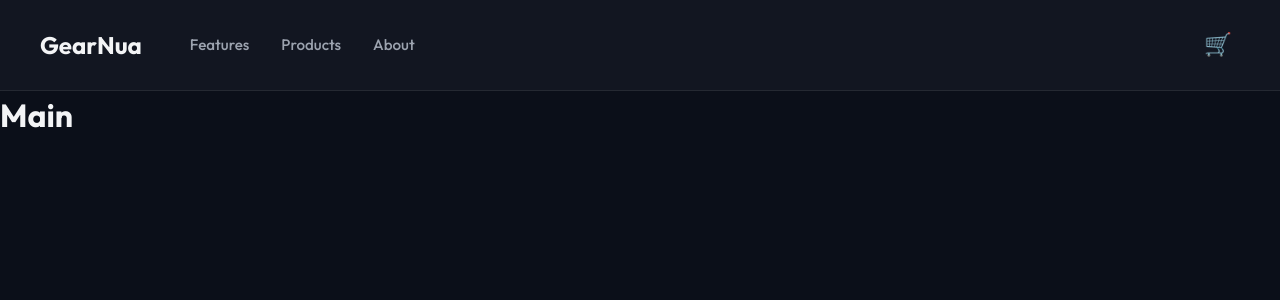
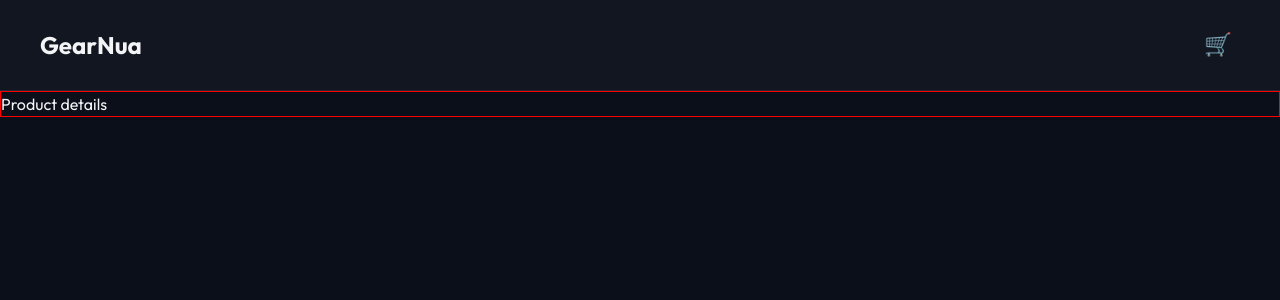
Before and after one commit to nitink3450/outdoor-gear-store, a React (Vite) app: page /product/1 in a window 1280 px wide. Shown: the top 300 px of the page. Built offline with nearby package versions, Linux system fonts and the light colour scheme.

Commit message:
feat: implement cart state management with context and product details routing

```diff
--- a/package.json
+++ b/package.json
@@ -11,7 +11,8 @@
   },
   "dependencies": {
     "react": "^19.2.6",
-    "react-dom": "^19.2.6"
+    "react-dom": "^19.2.6",
+    "react-router-dom": "^7.16.0"
   },
   "devDependencies": {
     "@eslint/js": "^10.0.1",
--- a/src/App.tsx
+++ b/src/App.tsx
@@ -1,14 +1,18 @@
+import { Outlet } from "react-router-dom";
 import { Header } from "./components/Header";
+import { CartProvider } from "./stores/CartProvider";
 import { SITE_CONFIG } from "./data/config";
 
 function App() {
   return (
-    <div>
-      <Header siteName={SITE_CONFIG.name} cartCount={0} />
-      <main>
-        <h1>Main</h1>
-      </main>
-    </div>
+    <CartProvider>
+      <div>
+        <Header siteName={SITE_CONFIG.name} />
+        <main>
+          <Outlet />
+        </main>
+      </div>
+    </CartProvider>
   );
 }
 
--- a/src/components/Header.tsx
+++ b/src/components/Header.tsx
@@ -1,41 +1,29 @@
 import type { FC } from "react";
+import { Link } from "react-router-dom";
+import { useCart } from "../stores/CartContext";
 import styles from "./Header.module.scss";
 
 interface HeaderProps {
   siteName: string;
-  cartCount: number;
 }
 
-export const Header: FC<HeaderProps> = ({ siteName, cartCount }) => {
+export const Header: FC<HeaderProps> = ({ siteName }) => {
+  const { cartCount } = useCart();
+
   return (
     <header className={styles.header}>
       <div className={styles.container}>
         <div className={styles.leftGroup}>
-          <div className={styles.logo}>{siteName}</div>
-          <nav>
-            <ul className={styles.nav}>
-              <li>
-                <a href="#features" className={styles.navLink}>
-                  Features
-                </a>
-              </li>
-              <li>
-                <a href="#products" className={styles.navLink}>
-                  Products
-                </a>
-              </li>
-              <li>
-                <a href="#about" className={styles.navLink}>
-                  About
-                </a>
-              </li>
-            </ul>
-          </nav>
+          <Link to="/" className={styles.logo}>
+            {siteName}
+          </Link>
         </div>
         <div className={styles.rightGroup}>
           <div className={styles.cartContainer}>
             <span className={styles.cartIcon}>🛒</span>
-            {cartCount > 0 && <span className={styles.cartCount}>{cartCount}</span>}
+            {cartCount > 0 && (
+              <span className={styles.cartCount}>{cartCount}</span>
+            )}
           </div>
         </div>
       </div>
--- a/src/main.tsx
+++ b/src/main.tsx
@@ -1,10 +1,11 @@
 import { StrictMode } from "react";
 import { createRoot } from "react-dom/client";
+import { RouterProvider } from "react-router-dom";
+import { router } from "./router";
 import "./styles/globals.scss";
-import App from "./App.tsx";
 
 createRoot(document.getElementById("root")!).render(
   <StrictMode>
-    <App />
-  </StrictMode>,
+    <RouterProvider router={router} />
+  </StrictMode>
 );
--- /dev/null
+++ b/src/pages/ProductDetails.module.scss
@@ -0,0 +1,3 @@
+.container {
+  border: 1px solid red;
+}
--- /dev/null
+++ b/src/pages/ProductDetails.tsx
@@ -0,0 +1,5 @@
+import styles from "./ProductDetails.module.scss";
+
+export default function ProductDetails() {
+  return <div className={styles.container}>Product details</div>;
+}
--- /dev/null
+++ b/src/router/index.tsx
@@ -0,0 +1,16 @@
+import { createBrowserRouter } from "react-router-dom";
+import App from "../App";
+import ProductDetails from "../pages/ProductDetails";
+
+export const router = createBrowserRouter([
+  {
+    path: "/",
+    element: <App />,
+    children: [
+      {
+        path: "product/:id",
+        element: <ProductDetails />,
+      },
+    ],
+  },
+]);
--- /dev/null
+++ b/src/stores/CartContext.tsx
@@ -0,0 +1,27 @@
+import { createContext, useContext } from "react";
+
+export interface CartItem {
+  id: number;
+  title: string;
+  price: number;
+  image: string;
+  quantity: number;
+}
+
+export interface CartContextType {
+  cartItems: CartItem[];
+  cartCount: number;
+  addToCart: (product: { id: number; title: string; price: number; image: string }) => void;
+  removeFromCart: (id: number) => void;
+  clearCart: () => void;
+}
+
+export const CartContext = createContext<CartContextType | undefined>(undefined);
+
+export const useCart = () => {
+  const context = useContext(CartContext);
+  if (!context) {
+    throw new Error("useCart must be used within a CartProvider");
+  }
+  return context;
+};
--- /dev/null
+++ b/src/stores/CartProvider.tsx
@@ -0,0 +1,58 @@
+import { useState, useEffect } from "react";
+import type { ReactNode } from "react";
+import { CartContext } from "./CartContext";
+import type { CartItem } from "./CartContext";
+
+export const CartProvider = ({ children }: { children: ReactNode }) => {
+  const [cartItems, setCartItems] = useState<CartItem[]>(() => {
+    try {
+      const savedCart = localStorage.getItem("outdoor_store_cart");
+      return savedCart ? JSON.parse(savedCart) : [];
+    } catch (error) {
+      console.error("Failed to parse cart from localStorage", error);
+      return [];
+    }
+  });
+
+  useEffect(() => {
+    try {
+      localStorage.setItem("outdoor_store_cart", JSON.stringify(cartItems));
+    } catch (error) {
+      console.error("Failed to save cart to localStorage", error);
+    }
+  }, [cartItems]);
+
+  const addToCart = (product: { id: number; title: string; price: number; image: string }) => {
+    setCartItems((prev) => {
+      const existing = prev.find((item) => item.id === product.id);
+      if (existing) {
+        return prev.map((item) =>
+          item.id === product.id ? { ...item, quantity: item.quantity + 1 } : item
+        );
+      }
+      return [...prev, { ...product, quantity: 1 }];
+    });
+  };
+
+  const removeFromCart = (id: number) => {
+    setCartItems((prev) => {
+      const existing = prev.find((item) => item.id === id);
+      if (existing && existing.quantity > 1) {
+        return prev.map((item) =>
+          item.id === id ? { ...item, quantity: item.quantity - 1 } : item
+        );
+      }
+      return prev.filter((item) => item.id !== id);
+    });
+  };
+
+  const clearCart = () => setCartItems([]);
+
+  const cartCount = cartItems.reduce((acc, item) => acc + item.quantity, 0);
+
+  return (
+    <CartContext.Provider value={{ cartItems, cartCount, addToCart, removeFromCart, clearCart }}>
+      {children}
+    </CartContext.Provider>
+  );
+};
```
Also changed, not shown: 1 other file (tests, documents, lock files or other folders).
